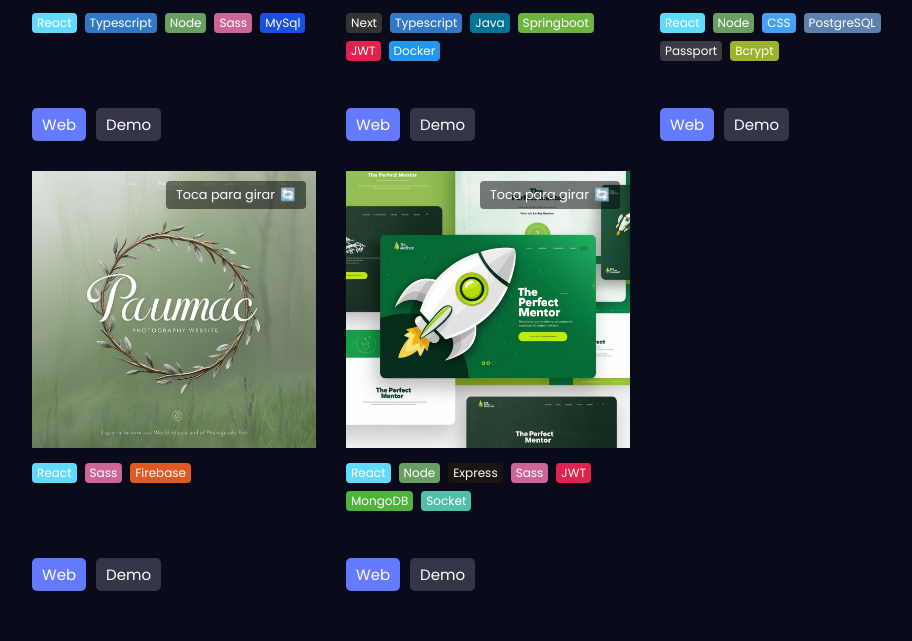
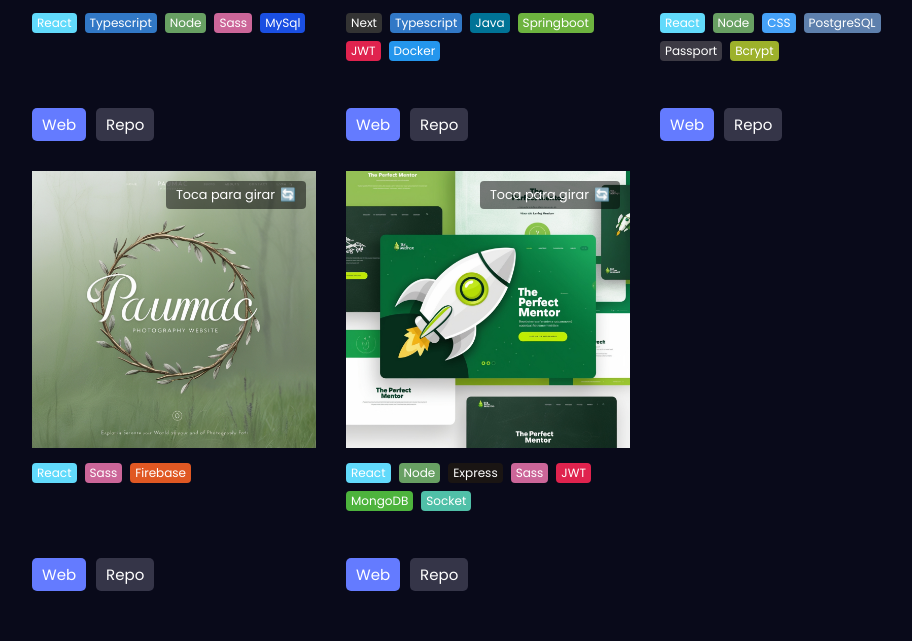
Before and after one commit to arieliten85/portafolio-1.0, a Next.js app: page / in a window 1280 px wide. Shown: the part 2430-3071 px from the top of the page, without its empty margins (152-1064 px from the left). Built offline with nearby package versions, Linux system fonts and the light colour scheme.

Commit message:
change demo for repo in works

```diff
--- a/components/Projects.tsx
+++ b/components/Projects.tsx
@@ -129,7 +129,7 @@ export const Projects = () => {
                     className={styles.codeButton}
                     onClick={(e) => e.stopPropagation()}
                   >
-                    Demo
+                    Repo
                   </Link>
                 </div>
               </div>
```
